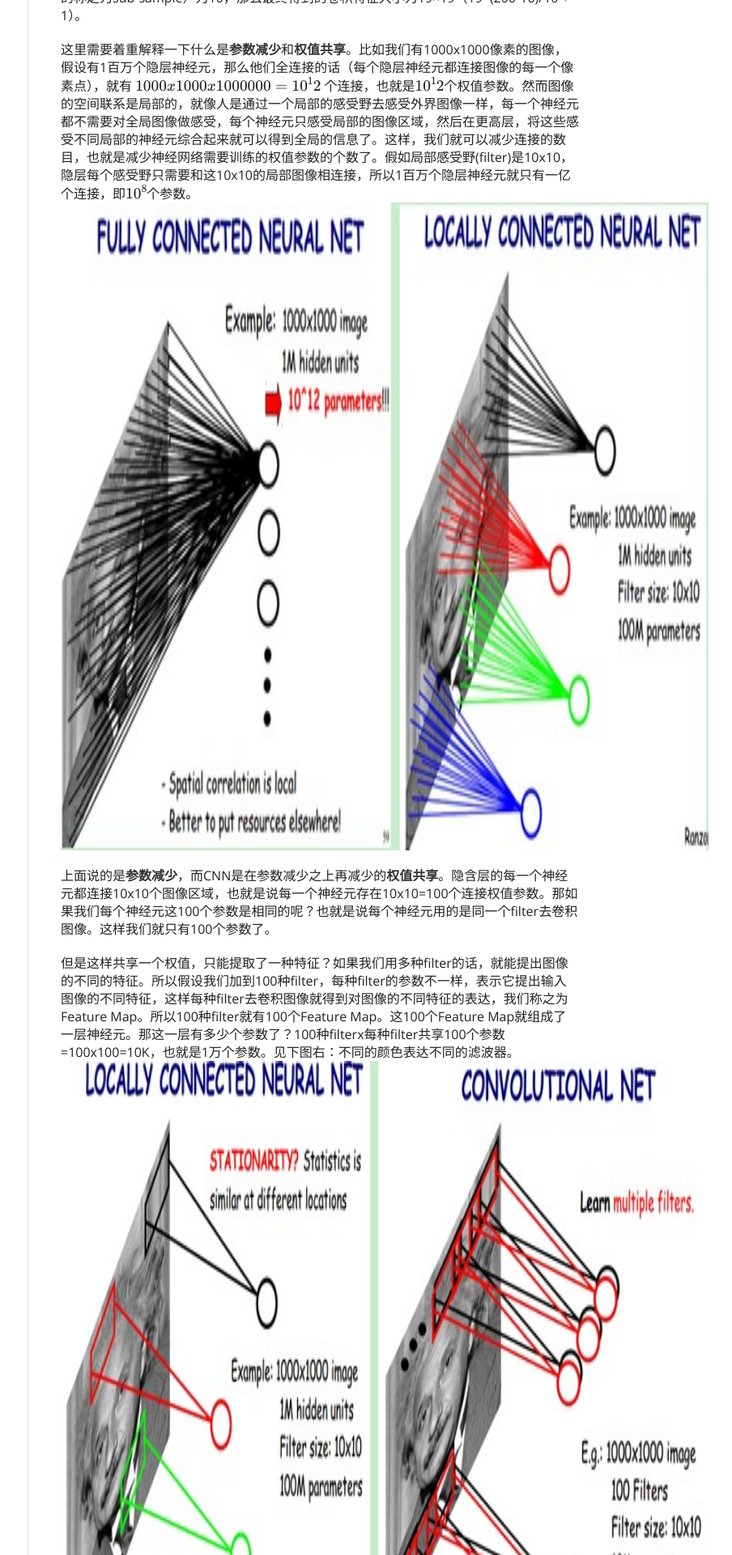
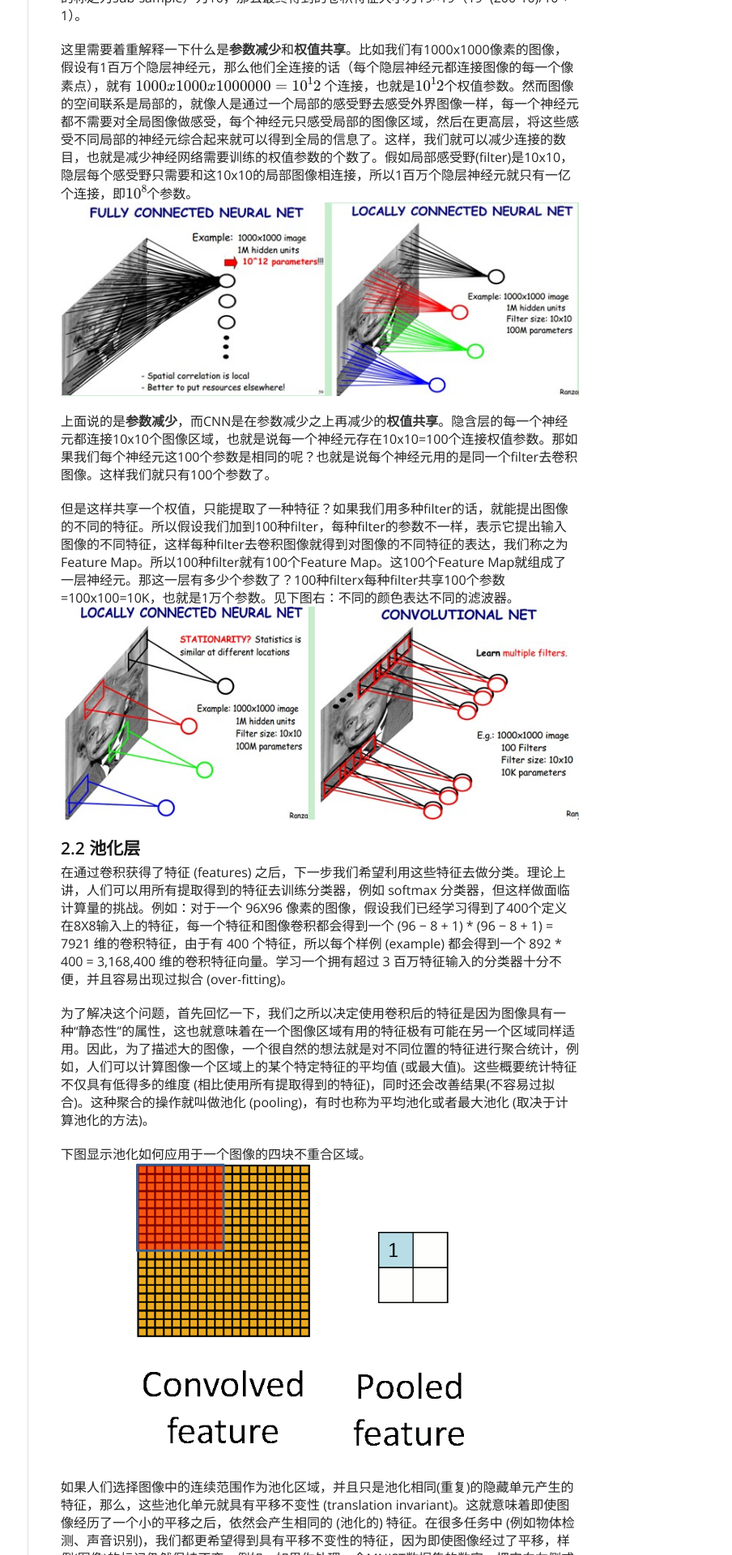
Before and after one commit to chrispher/chrispher.github.com, a Jekyll site: the page built from _posts/deeplearning/2014-9-13-Convolutional Neural Networks.md, in a window 1280 px wide. Shown: the part 1702-3622 px from the top of the page at 81% size, without its empty margins (376-1280 px from the left). Built offline with Jekyll 4.4.1, drawn with Linux system fonts in a browser that asks for light colours; nearby versions of some CDN libraries; formulas are drawn with MathJax 3; comment, search, counter and statistics services are not loaded.

Commit message:
modify blog CNN

```diff
--- a/_posts/deeplearning/2014-9-13-Convolutional Neural Networks.md
+++ b/_posts/deeplearning/2014-9-13-Convolutional Neural Networks.md
@@ -43,12 +43,12 @@ CNN ([Convolutional Neural Networks](http://en.wikipedia.org/wiki/Convolutional_
 **注意**：图示中的卷积操作，每次只移动一个像素，在某些大图像操作中，比如200×200像素的图像中，filter大小为10×10，我们也可以设定每次移动的步伐（有的称之为stride，有的称之为sub-sample）为10，那么最终得到的卷积特征大小为19×19（19=(200-10)/10 + 1）。
 
 这里需要着重解释一下什么是**参数减少**和**权值共享**。比如我们有1000x1000像素的图像，假设有1百万个隐层神经元，那么他们全连接的话（每个隐层神经元都连接图像的每一个像素点），就有 $$ 1000x1000x1000000 = 10^12$$ 个连接，也就是$$10^12$$个权值参数。然而图像的空间联系是局部的，就像人是通过一个局部的感受野去感受外界图像一样，每一个神经元都不需要对全局图像做感受，每个神经元只感受局部的图像区域，然后在更高层，将这些感受不同局部的神经元综合起来就可以得到全局的信息了。这样，我们就可以减少连接的数目，也就是减少神经网络需要训练的权值参数的个数了。假如局部感受野(filter)是10x10，隐层每个感受野只需要和这10x10的局部图像相连接，所以1百万个隐层神经元就只有一亿个连接，即$$10^8$$个参数。
-<img src="http://chrispher.github.com/images/deeplearning/cnn_w_share.jpg" style="width:800px;height:800px;">
+<img src="http://chrispher.github.com/images/deeplearning/cnn_w_share.jpg" height="100%" width="100%">
 
 上面说的是**参数减少**，而CNN是在参数减少之上再减少的**权值共享**。隐含层的每一个神经元都连接10x10个图像区域，也就是说每一个神经元存在10x10=100个连接权值参数。那如果我们每个神经元这100个参数是相同的呢？也就是说每个神经元用的是同一个filter去卷积图像。这样我们就只有100个参数了。
 
 但是这样共享一个权值，只能提取了一种特征？如果我们用多种filter的话，就能提出图像的不同的特征。所以假设我们加到100种filter，每种filter的参数不一样，表示它提出输入图像的不同特征，这样每种filter去卷积图像就得到对图像的不同特征的表达，我们称之为Feature Map。所以100种filter就有100个Feature Map。这100个Feature Map就组成了一层神经元。那这一层有多少个参数了？100种filterx每种filter共享100个参数=100x100=10K，也就是1万个参数。见下图右：不同的颜色表达不同的滤波器。
-<img src="http://chrispher.github.com/images/deeplearning/cnn_w_share2.jpg" style="width:800px;height:800px;">
+<img src="http://chrispher.github.com/images/deeplearning/cnn_w_share2.jpg" height="100%" width="100%">
 
 
 <a name="2.2 池化层"/>
@@ -59,7 +59,7 @@ CNN ([Convolutional Neural Networks](http://en.wikipedia.org/wiki/Convolutional_
 为了解决这个问题，首先回忆一下，我们之所以决定使用卷积后的特征是因为图像具有一种“静态性”的属性，这也就意味着在一个图像区域有用的特征极有可能在另一个区域同样适用。因此，为了描述大的图像，一个很自然的想法就是对不同位置的特征进行聚合统计，例如，人们可以计算图像一个区域上的某个特定特征的平均值 (或最大值)。这些概要统计特征不仅具有低得多的维度 (相比使用所有提取得到的特征)，同时还会改善结果(不容易过拟合)。这种聚合的操作就叫做池化 (pooling)，有时也称为平均池化或者最大池化 (取决于计算池化的方法)。
 
 下图显示池化如何应用于一个图像的四块不重合区域。
-<img src="http://chrispher.github.com/images/deeplearning/cnn_Pooling_schematic.gif" style="width:800px;height:800px;">
+<img src="http://chrispher.github.com/images/deeplearning/cnn_Pooling_schematic.gif" height="100%" width="100%">
 
 如果人们选择图像中的连续范围作为池化区域，并且只是池化相同(重复)的隐藏单元产生的特征，那么，这些池化单元就具有平移不变性 (translation invariant)。这就意味着即使图像经历了一个小的平移之后，依然会产生相同的 (池化的) 特征。在很多任务中 (例如物体检测、声音识别)，我们都更希望得到具有平移不变性的特征，因为即使图像经过了平移，样例(图像)的标记仍然保持不变。例如，如果你处理一个MNIST数据集的数字，把它向左侧或右侧平移，那么不论最终的位置在哪里，你都会期望你的分类器仍然能够精确地将其分类为相同的数字[$$^1$$](http://deeplearning.stanford.edu/wiki/index.php/Pooling)。
 
@@ -68,10 +68,10 @@ CNN ([Convolutional Neural Networks](http://en.wikipedia.org/wiki/Convolutional_
 ###3.稀疏连接与LeNet5说明
 根据上面的说明，我们基本上知道了卷积神经网络中各个操作的基本含义：即卷积层做的什么操作，池化层做的什么操作。但是，这些层是如何连接在一起的呢？下图是LeNet5用于手写字母识别的结构图：
 
-<img src="http://chrispher.github.com/images/deeplearning/cnn_lenet5.png" style="width:800px;height:800px;">
+<img src="http://chrispher.github.com/images/deeplearning/cnn_lenet5.png" height="100%" width="100%">
 
 LeNet-5[$$^4$$](http://enpub.fulton.asu.edu/cseml/summer08/papers/cnn-pieee.pdf)共有7层(不包含输入层)，这里输入图像大小是32×32，经过大小为6个5×5的filter卷积操作后，得到C1层(complex cells)，C1层就有6个feature maps（等于filter数）,每个feature map的大小是28×28(stride=1, 28 = (32-5)/1 + 1 )，这一层有多少参数？每个filter5×5=25个参数，一共6层（每层feature map还有一个偏置项，在后面的推导公式中会具体提到），那么C1层一共 6×5×5+6 = 156个参数，一共156*(28*28)=122,304个连接。之后跟着S2层是一个下采样层(池化层、simple cells)，pooling大小是2×2，这里的feature maps数目不变，14 = 28 / 2 ，feature maps的每个单元与C1中相对应特征图的2×2邻域相连接。S2层每个单元的4个输入相加，乘以一个可训练参数，再加上一个可训练偏置。结果通过sigmoid函数（或其他函数）计算。可训练系数和偏置控制着sigmoid函数的非线性程度。如果系数比较小，那么运算近似于线性运算，亚采样相当于模糊图像。如果系数比较大，根据偏置的大小亚采样可以被看成是有噪声的“或”运算或者有噪声的“与”运算。每个单元的2*2感受野并不重叠，因此S2中每个特征图的大小是C1中特征图大小的1/4（行和列各1/2）。S2层有12个可训练参数（6个权值和6个偏置项）和5880个连接。
-<img src="http://chrispher.github.com/images/deeplearning/cnn_s2.jpg" style="width:800px;height:800px;">
+<img src="http://chrispher.github.com/images/deeplearning/cnn_s2.jpg" height="100%" width="100%">
 
 上图说明：第一阶段是输入的图像，后面的阶段就是卷积特征map，然后加一个偏置$$b_x$$，得到卷积层$$C_x$$。子采样过程包括：每邻域四个像素求和变为一个像素，然后通过标量$$W_{x+1}$$加权，再增加偏置$$b_{x+1}$$，然后通过一个sigmoid激活函数，产生一个大概缩小四倍的特征映射图$$S_{x+1}$$。
 所以从一个平面到下一个平面的映射可以看作是作卷积运算，S-层可看作是模糊滤波器，起到二次特征提取的作用。隐层与隐层之间空间分辨率递减，而每层所含的平面数递增，这样可用于检测更多的特征信息。
@@ -80,10 +80,10 @@ LeNet-5[$$^4$$](http://enpub.fulton.asu.edu/cseml/summer08/papers/cnn-pieee.pdf)
 C3层也是一个卷积层，它同样通过5x5的卷积核去卷积层S2，然后得到的特征map就只有10x10个神经元，但是它有16种不同的卷积核，所以就存在16个特征map了。这里需要注意的一点是：C3中的每个特征map是连接到S2中的所有6个或者几个特征map的，表示本层的特征map是上一层提取到的特征map的不同组合。这样做的目的是不完全的连接机制将连接的数量保持在合理的范围内。其次，也是最重要的，其破坏了网络的对称性。由于不同的特征图有不同的输入，所以迫使他们抽取不同的特征（希望是互补的）。
 
 举个例子而言，如下图所示，m层是由m-1层相邻的三个featured map组合而成，即由三个feature map 卷积组合（求和）得到，这称之为稀疏连接（Sparse Connectivity）。
-<img src="http://chrispher.github.com/images/deeplearning/cnn_sparse_1D_nn.png" style="width:800px;height:800px;">
+<img src="http://chrispher.github.com/images/deeplearning/cnn_sparse_1D_nn.png" height="100%" width="100%">
 
 而LeNet中的S2层到C3层的连接方式如下：
-<img src="http://chrispher.github.com/images/deeplearning/cnn_lenet5_c3.png" style="width:800px;height:800px;">
+<img src="http://chrispher.github.com/images/deeplearning/cnn_lenet5_c3.png" height="100%" width="100%">
 
 从上面看，一共有3×6 + 4×9 + 6 = 60个filter，一共有78×5×5+16 = 1516个参数，一共1516×10×10=151600个连接。 S4层是一个下采样层，由16个5*5大小的特征图构成。特征图中的每个单元与C3中相应特征图的2*2邻域相连接，跟C1和S2之间的连接一样。S4层有32个可训练参数（每个特征图1个因子和一个偏置）和2000个连接。 C5层是一个卷积层，有120个特征图。每个单元与S4层的全部16个单元的5*5邻域相连。由于S4层特征图的大小也为5*5（同滤波器一样），故C5特征图的大小为1*1，这构成了S4和C5之间的全连接。之所以仍将C5标示为卷积层而非全相联层，是因为如果LeNet-5的输入变大，而其他的保持不变，那么此时特征图的维数就会比1×1大。C5层有48120个可训练连接。
 F6层有84个单元（之所以选这个数字的原因来自于输出层的设计），与C5层全相连。有10164个可训练参数。如同经典神经网络，F6层计算输入向量和权重向量之间的点积，再加上一个偏置。然后将其传递给sigmoid函数产生单元i的一个状态。最后，输出层由欧式径向基函数（Euclidean Radial Basis Function）单元组成，每类一个单元，每个有84个输入。换句话说，每个输出RBF单元计算输入向量和参数向量之间的欧式距离。输入离参数向量越远，RBF输出的越大。一个RBF输出可以被理解为衡量输入模式和与RBF相关联类的一个模型的匹配程度的惩罚项。用概率术语来说，RBF输出可以被理解为F6层配置空间的高斯分布的负log-likelihood。给定一个输入模式，损失函数应能使得F6的配置与RBF参数向量（即模式的期望分类）足够接近。这些单元的参数是人工选取并保持固定的（至少初始时候如此）。这些参数向量的成分被设为-1或1。虽然这些参数可以以-1和1等概率的方式任选，或者构成一个纠错码，但是被设计成一个相应字符类的7*12大小（即84）的格式化图片。这种表示对识别单独的数字不是很有用，但是对识别可打印ASCII集中的字符串很有用[$$^6$$](http://blog.csdn.net/zouxy09/article/details/8781543)。
```
